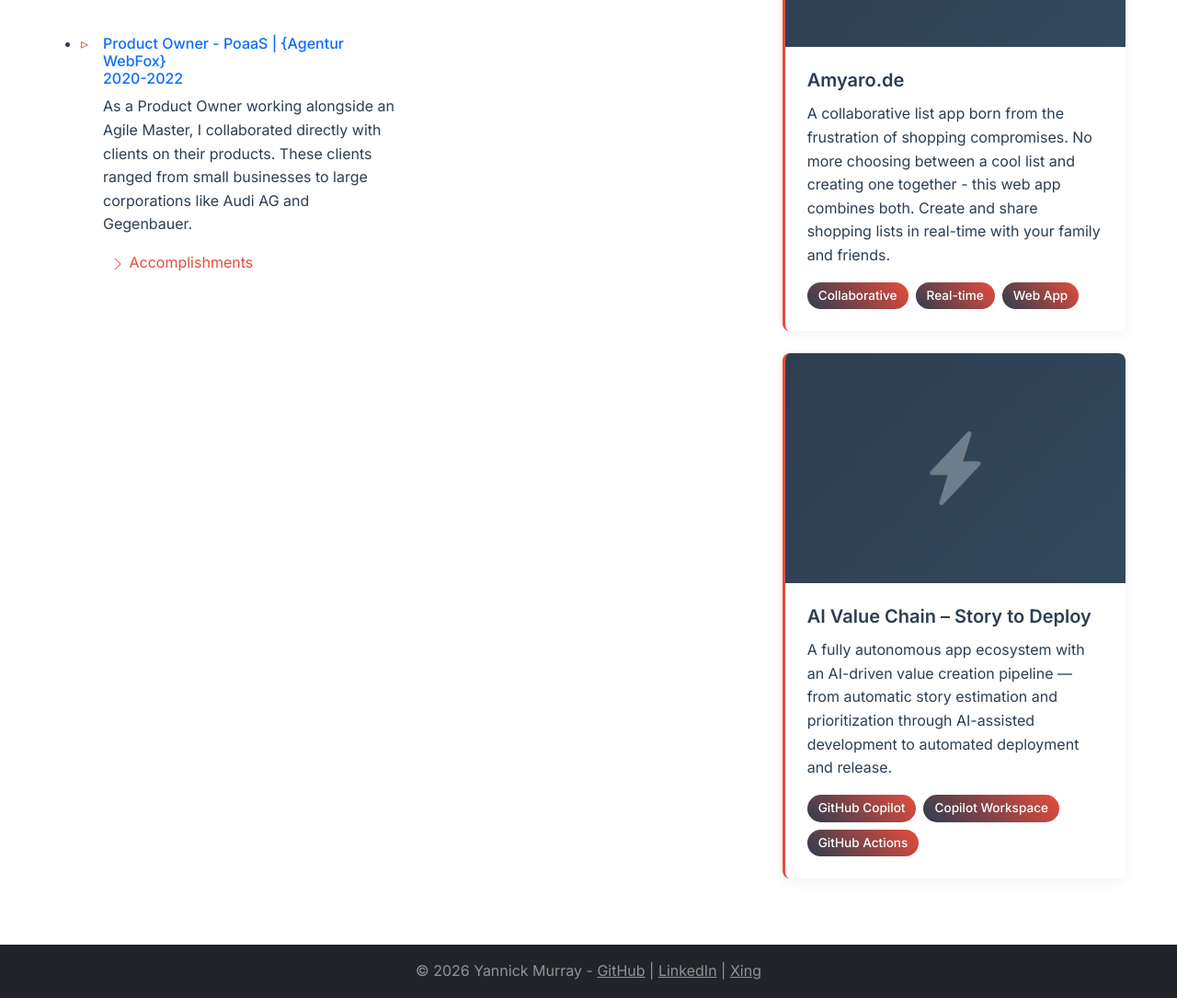
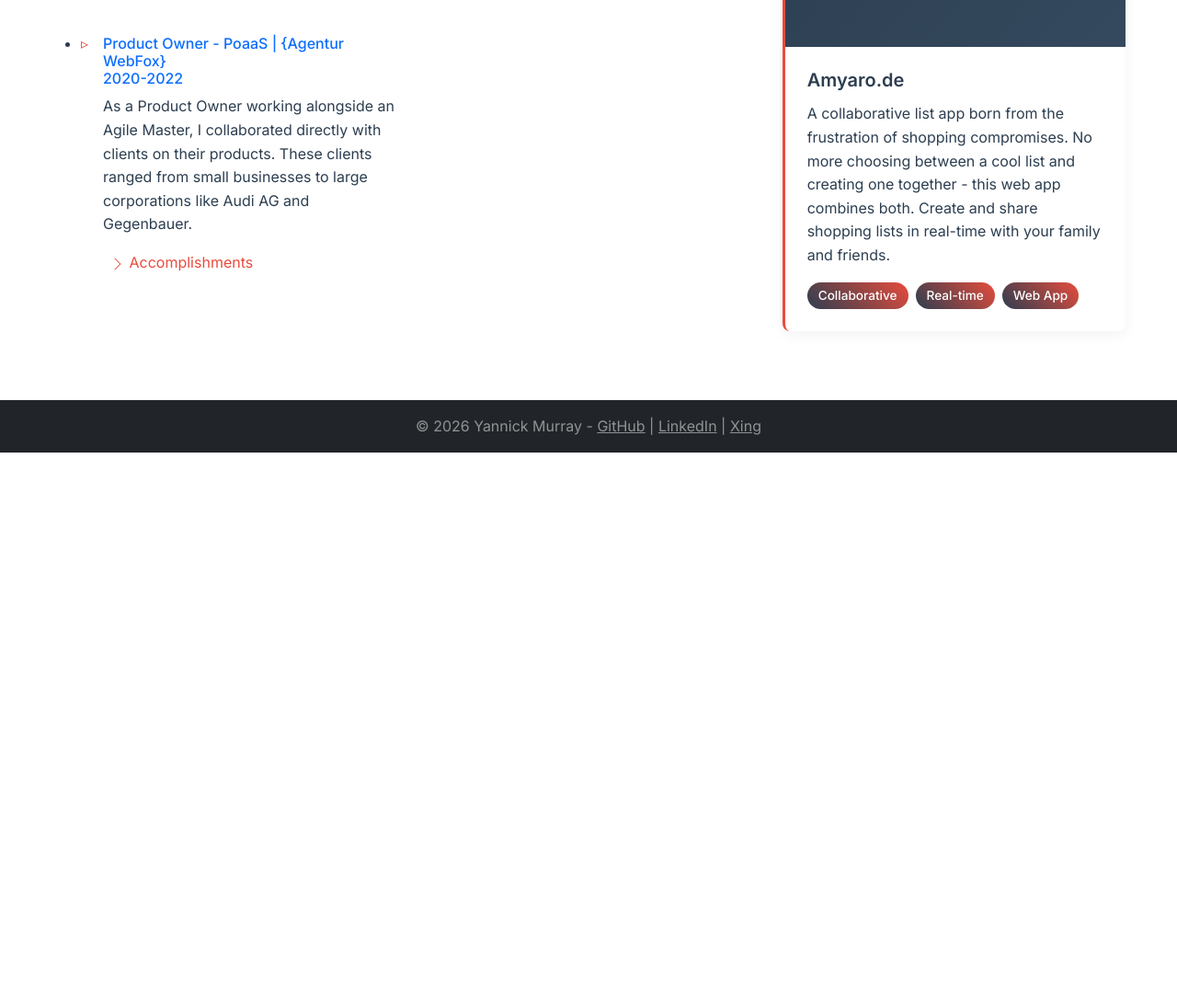
Before and after one commit to Yannick-Murray/html-portfolio, a website: page index.html in a window 1280 px wide. Shown: the part 1122-2207 px from the top of the page at 92% size. After the commit the page ends 1614 px from the top, so only its background shows below. Drawn offline with nearby package versions, Linux system fonts and the light colour scheme.

Commit message:
corrected some entries and commented the AI project out

```diff
--- a/index.html
+++ b/index.html
@@ -81,10 +81,10 @@
               <span>Accomplishments</span>
             </button>
             <div class="accomplishments" role="region" aria-hidden="true">
-              <div class="accomplishment-item">Increased conversion rate by 35% through UX improvements</div>
-              <div class="accomplishment-item">Implemented B2B portal resulting in 45% growth in business sales</div>
-              <div class="accomplishment-item">Reduced cart abandonment rate by 28%</div>
-              <div class="accomplishment-item">Achieved 99.8% system availability</div>
+              <div class="accomplishment-item">Increased conversion rate by 2% through UX improvements</div>
+              <div class="accomplishment-item">Streamlined important processes, improving efficiency by 15%</div>
+              <div class="accomplishment-item">Led 2 Junior Product Owners</div>
+              <div class="accomplishment-item">Achieved 99.9% system availability</div>
             </div>
           </li>
           <li>
@@ -97,9 +97,11 @@
               <span>Accomplishments</span>
             </button>
             <div class="accomplishments" role="region" aria-hidden="true">
-              <div class="accomplishment-item">Delivered successful projects with 100% client satisfaction</div>
-              <div class="accomplishment-item">Reduced average time-to-market by 40%</div>
-              <div class="accomplishment-item">Implemented agile practices resulting in 30% efficiency improvement</div>
+              <div class="accomplishment-item">Delivered successful projects/Features with 100% client satisfaction</div>
+              <div class="accomplishment-item">Built a Medicine Alumni platform for Biotronic</div>
+              <div class="accomplishment-item">Built a new Site for Gegenbauer GmbH</div>
+              <div class="accomplishment-item">Co-Led Audi Gebrauchtwagen Plattform</div>
+              <div class="accomplishment-item">Led and participated in agile and Product Workshops</div>
             </div>
           </li>
         </ul>
@@ -219,26 +221,7 @@
                 </div>
               </div>
             </div>
-            <div class="col-md-12 mb-4">
-              <div class="project-card">
-                <a href="./public/Projects.html" class="project-link">
-                  <div class="project-placeholder">
-                    <svg xmlns="http://www.w3.org/2000/svg" width="80" height="80" fill="currentColor" viewBox="0 0 16 16">
-                      <path d="M11.251.068a.5.5 0 0 1 .227.58L9.677 6.5H13a.5.5 0 0 1 .364.843l-8 8.5a.5.5 0 0 1-.842-.49L6.323 9.5H3a.5.5 0 0 1-.364-.843l8-8.5a.5.5 0 0 1 .615-.09z"/>
-                    </svg>
-                  </div>
-                </a>
-                <div class="project-info">
-                  <h5 class="project-title">AI Value Chain – Story to Deploy</h5>
-                  <p class="project-description">A fully autonomous app ecosystem with an AI-driven value creation pipeline — from automatic story estimation and prioritization through AI-assisted development to automated deployment and release.</p>
-                  <div class="project-tags">
-                    <span class="project-tag">GitHub Copilot</span>
-                    <span class="project-tag">Copilot Workspace</span>
-                    <span class="project-tag">GitHub Actions</span>
-                  </div>
-                </div>
-              </div>
-            </div>
+
           </div>
       </section>
     </div>
```
Also changed, not shown: public/Projects.html (+3 -1 lines).
